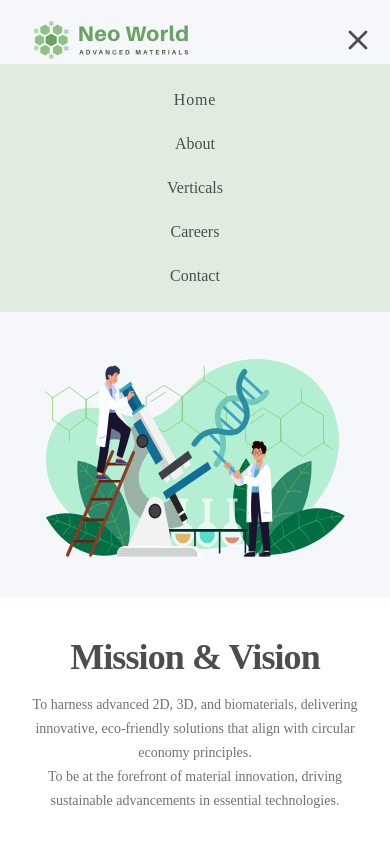
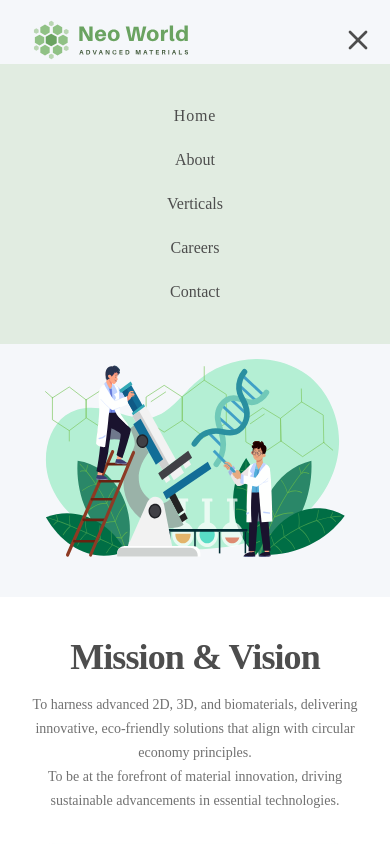
Before and after one commit to dheeraj1717/neoworld, a React (Create React App) app: page / in a window 390 px wide. Both pictures are taken after a click on the button 358 px from the left and 40 px from the top of the page. Shown: the top 844 px of the page. Built offline with nearby package versions, Linux system fonts and the light colour scheme.

Commit message:
nav padding fix

```diff
--- a/src/components/navbar/Navbar.jsx
+++ b/src/components/navbar/Navbar.jsx
@@ -39,7 +39,7 @@
               />
             </div>
             <ul
-              className={`font-medium text-primary flex flex-col lg:flex-row lg:items-center gap-y-1 lg:space-x-8 p-4 lg:p-0 lg:bg-transparent absolute lg:static left-0 top-16 w-full lg:w-auto bg-[#e1ece1] items-center ${
+              className={`font-medium text-primary flex flex-col lg:flex-row lg:items-center gap-y-1 lg:space-x-8 py-8 lg:p-0 lg:bg-transparent absolute lg:static left-0 top-16 w-full lg:w-auto bg-[#e1ece1] items-center ${
                 isOpen ? "block" : "hidden lg:flex"
               }`}
             >
```
